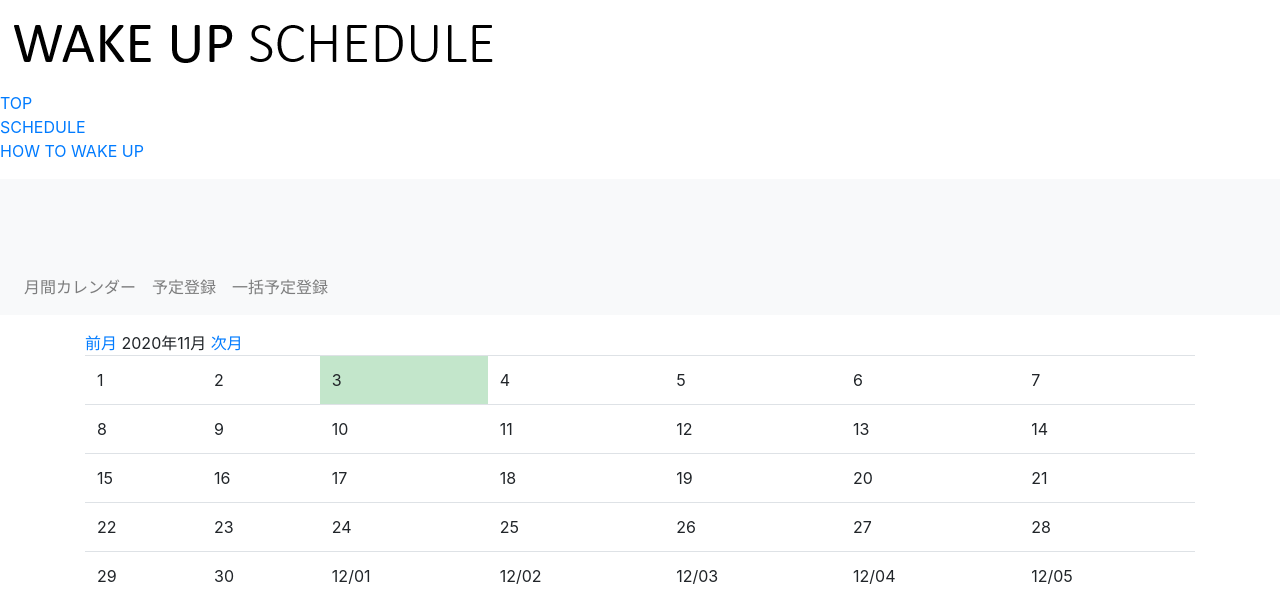
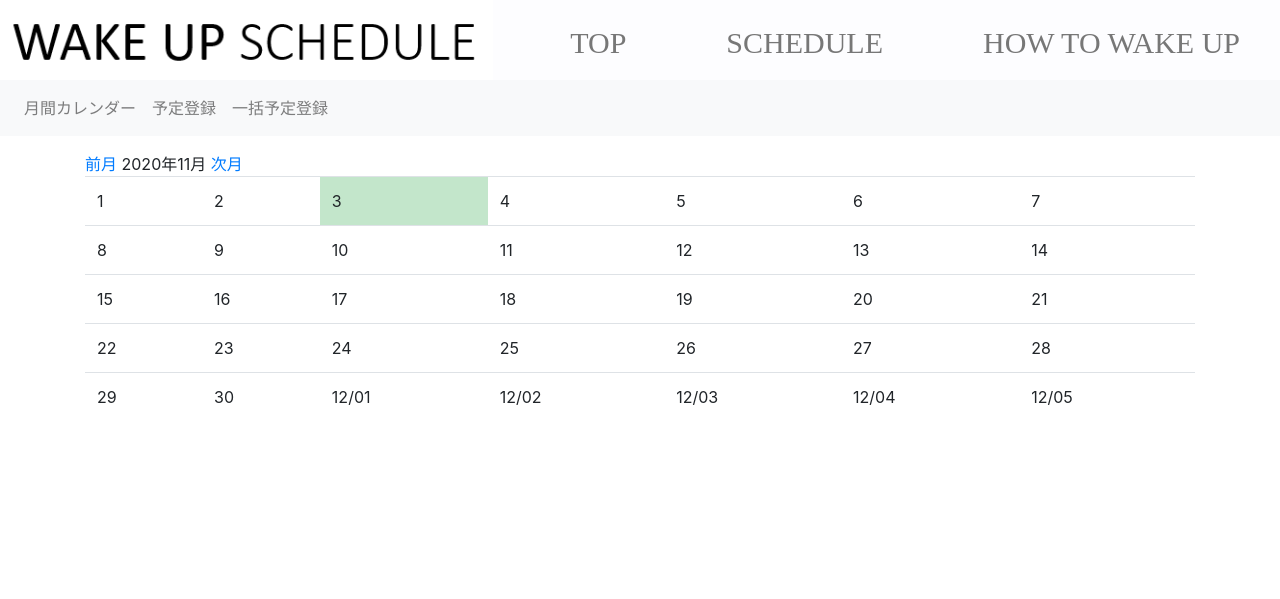
Before and after one commit to TeamMIKHA/JPHACKS, a Django app: page /schedule/ in a window 1280 px wide. Shown: the top 599 px of the page. Run offline with Django 3.2, Linux system fonts and the light colour scheme; some libraries are stand-ins or nearby versions.

Commit message:
Add files via upload

```diff
--- a/wakeuptools.com/wakeup/templates/wakeup/base.html
+++ b/wakeuptools.com/wakeup/templates/wakeup/base.html
@@ -4,21 +4,22 @@
 <head>
   <meta charset="utf-8">
   <meta name="viewport" content="width=device-width, initial-scale=1">
-  <title>{% block title %}{% endblock %}</title>
+  <title>Smart Alarm</title>
   <link rel="stylesheet" href="{% static 'css/base.css' %}">
+
+  {% block import_css %}{% endblock %}
 </head>
-
 <body>
   <header class="site-header">
-    <h1 class="site-logo"><a href="{% url 'wakeup:top' %}"><img src="{% static 'img/logo.png' %}" alt="WAKEUPLOGO"></a></h1>
+    <h1 class="site-logo"><a href="{% url 'wakeup:top' %}" id="logo_id"><img src="{% static 'img/logo.png' %}" alt="WAKEUPLOGO"></a></h1>
     <nav class="gnav">
       <ul class="gnav__menu">
-        <li class="gnav__menu__item"><a href="{% url 'wakeup:top' %}">TOP</a></li>
-        <li class="gnav__menu__item"><a href="{% url 'wakeup:month_with_schedule' %}">SCHEDULE</a></li>
-        <li class="gnav__menu__item"><a href="{% url 'wakeup:howto' %}">HOW TO WAKE UP</a></li>
+        <div class="gnav__menu__item"><a href="{% url 'wakeup:top' %}" id="top_id">TOP</a></div>
+        <div class="gnav__menu__item"><a href="{% url 'wakeup:month_with_schedule' %}" id="schedule_id">SCHEDULE</a></div>
+        <div class="gnav__menu__item"><a href="{% url 'wakeup:howto' %}" id="options_id">HOW TO WAKE UP</a></div>
       </ul>
     </nav>
   </header>
-{% block content %}{% endblock %}
+{% block all_content %}{% endblock %}
 </body>
 </html>
--- a/wakeuptools.com/wakeup/templates/wakeup/howto.html
+++ b/wakeuptools.com/wakeup/templates/wakeup/howto.html
@@ -1,8 +1,8 @@
 {% extends 'wakeup/base.html' %}
 {% load static %}
-{% block title %}WAKE UP SCHEDULE{% endblock %}
 
-{%block content %}
+
+{%block all_content %}
 <link rel="stylesheet" href="{% static 'css/howto.css' %}">
 <body>
 
--- a/wakeuptools.com/wakeup/templates/wakeup/schedule_base.html
+++ b/wakeuptools.com/wakeup/templates/wakeup/schedule_base.html
@@ -1,31 +1,14 @@
+{% extends 'wakeup/base.html' %}
 {% load static %}
 <!doctype html>
-<html lang="ja">
-<head>
-    <!-- Required meta tags -->
-    <meta charset="utf-8">
-    <meta name="viewport" content="width=device-width, initial-scale=1, shrink-to-fit=no">
 
-    <!-- Bootstrap CSS -->
-    <link rel="stylesheet" href="https://stackpath.bootstrapcdn.com/bootstrap/4.2.1/css/bootstrap.min.css"
-          integrity="sha384-GJzZqFGwb1QTTN6wy59ffF1BuGJpLSa9DkKMp0DgiMDm4iYMj70gZWKYbI706tWS" crossorigin="anonymous">
-    <link rel="stylesheet" href="{% static 'css/schedule_base.css' %}">
-    <title>WAKE UP SCHEDULE</title>
-</head>
+{% block import_css %}
+<link rel="stylesheet" href="https://stackpath.bootstrapcdn.com/bootstrap/4.2.1/css/bootstrap.min.css"
+      integrity="sha384-GJzZqFGwb1QTTN6wy59ffF1BuGJpLSa9DkKMp0DgiMDm4iYMj70gZWKYbI706tWS" crossorigin="anonymous">
+<link rel="stylesheet" href="{% static 'css/schedule_base.css' %}">
+{% endblock %}
 
-<body>
-  <header class="site-header">
-    <h1 class="site-logo"><a href="{% url 'wakeup:top' %}"><img src="{% static 'img/logo.png' %}" alt="WAKEUPLOGO"></a></h1>
-    <nav class="gnav">
-      <ul class="gnav__menu">
-        <li class="gnav__menu__item"><a href="{% url 'wakeup:top' %}" id="menu_name">TOP</a></li>
-        <li class="gnav__menu__item"><a href="{% url 'wakeup:month_with_schedule' %}" id="menu_name">SCHEDULE</a></li>
-        <li class="gnav__menu__item"><a href="{% url 'wakeup:howto' %}" id="menu_name">HOW TO WAKE UP</a></li>
-      </ul>
-    </nav>
-  </header>
-</body>
-
+{%block all_content %}
 <nav class="navbar navbar-expand-lg navbar-light bg-light">
   <button class="navbar-toggler" type="button" data-toggle="collapse" data-target="#navbarSupportedContent" aria-controls="navbarSupportedContent" aria-expanded="false" aria-label="Toggle navigation">
     <span class="navbar-toggler-icon"></span>
@@ -63,5 +46,4 @@
         integrity="sha384-B0UglyR+jN6CkvvICOB2joaf5I4l3gm9GU6Hc1og6Ls7i6U/mkkaduKaBhlAXv9k"
         crossorigin="anonymous"></script>
 {% block extrajs %}{% endblock %}
-</body>
-</html>
+{% endblock %}
```
Also changed, not shown: wakeuptools.com/wakeup/templates/wakeup/top.html (+36 -14 lines).
